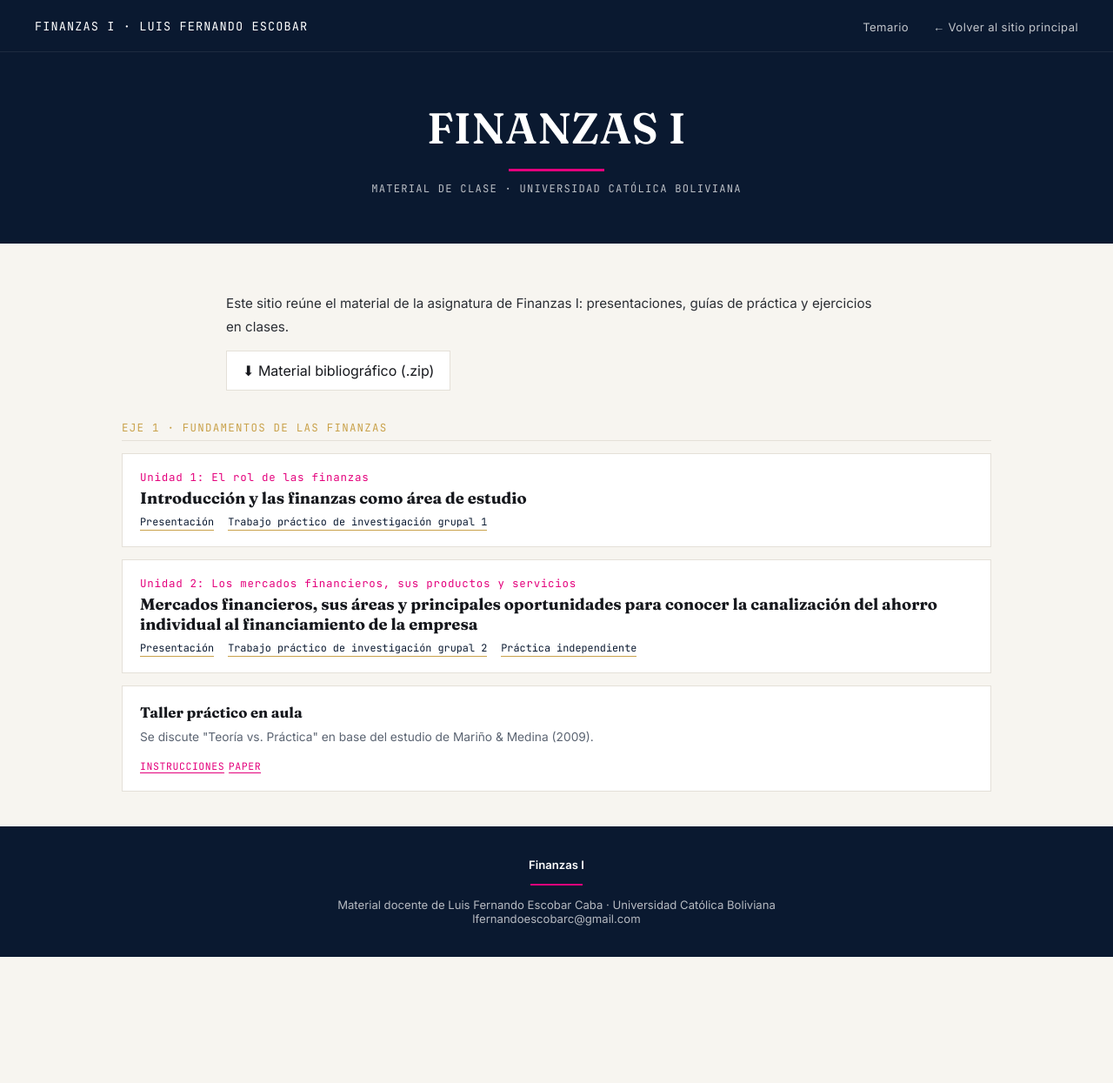
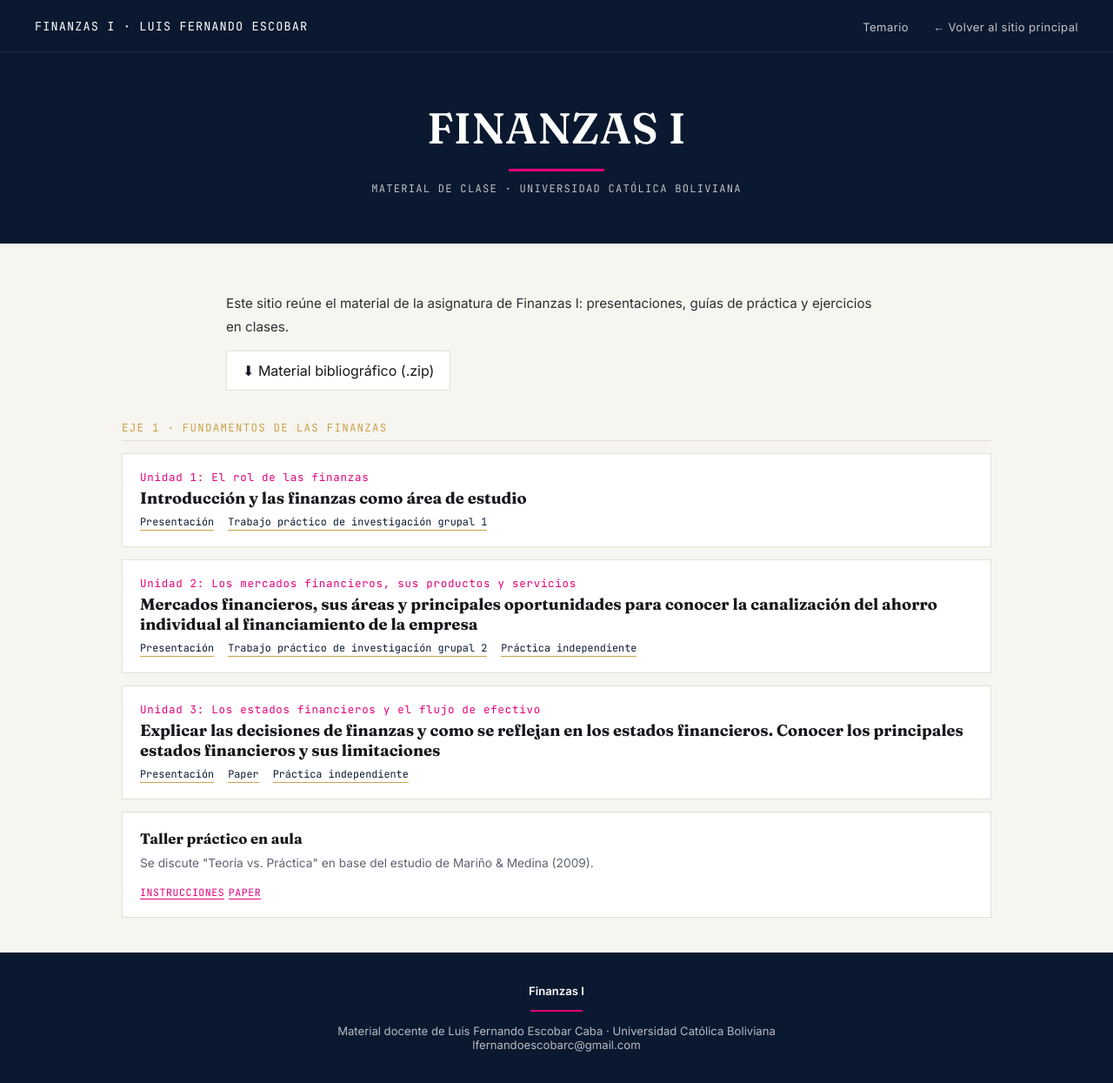
Before and after one commit to LFernandoEscobarC/finanzas, a Jekyll site: the page built from index.md, in a window 1280 px wide and 1245 px high. Shown: the whole window at 87% size. Built offline with Jekyll 4.4.1, drawn with Linux system fonts in a browser that asks for light colours.

Commit message:
Update index.md

```diff
--- a/index.md
+++ b/index.md
@@ -42,6 +42,15 @@ title: Temario
         <a href="https://raw.githack.com/Lufesc/IFI211SII26/main/Trabajos prácticos/Práctico individual de la unidad II.pdf">Práctica independiente</a>
       </div>
     </li>
+    <li class="class-item">
+      <div class="cnum">Unidad 3: Los estados financieros y el flujo de efectivo</div>
+      <h3>Explicar las decisiones de finanzas y como se reflejan en los estados financieros. Conocer los principales estados financieros y sus limitaciones</h3>
+      <div class="mat-links">
+        <a href="https://raw.githack.com/Lufesc/IFI211SII26/main/Contenido/Unidad3_LosEstadosFinancieros.pdf">Presentación</a>
+        <a href="https://revistas.uleam.edu.ec/index.php/uleam_bahia_magazine/article/view/218/268">Paper</a>
+        <a href="https://raw.githack.com/Lufesc/IFI211SII26/main/Trabajos prácticos/Práctico individual de la unidad III.pdf">Práctica independiente</a>
+      </div>
+    </li>
   </ul>
 
 <div class="card">
```
